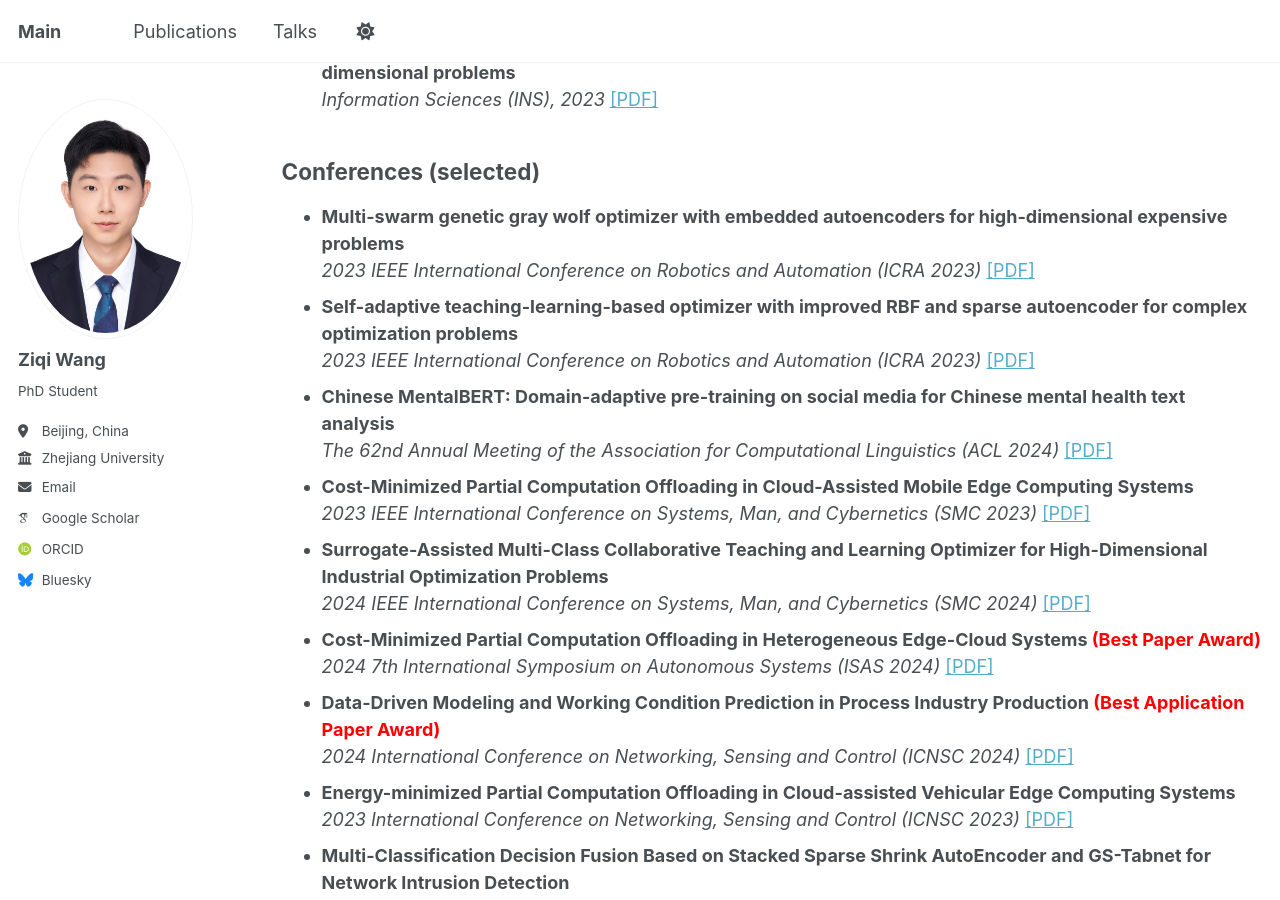
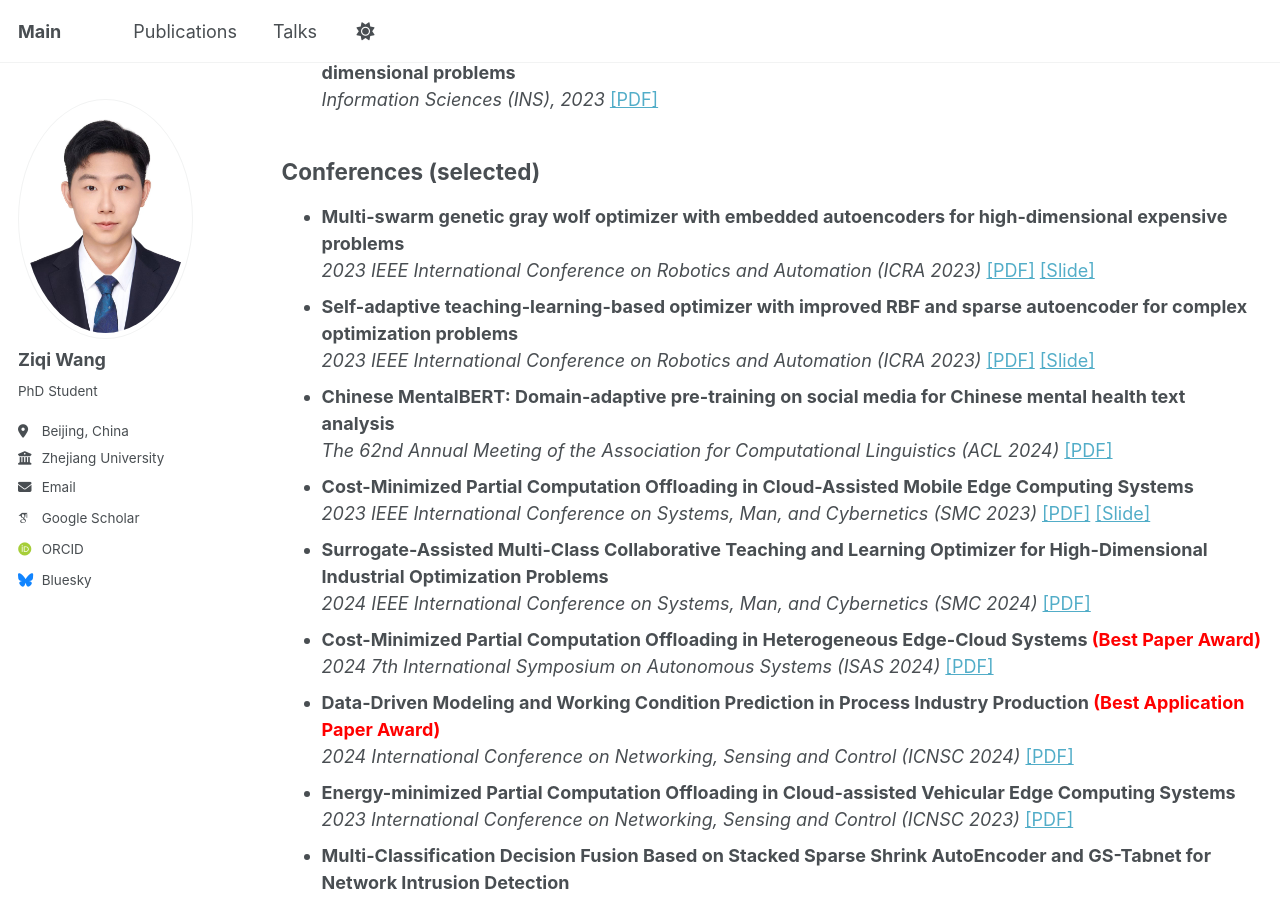
Before and after one commit to ZiqiWang0312/bio, a Jekyll site: the page built from _pages/publications.md, in a window 1280 px wide and 900 px high, scrolled down 689 px. Built offline with Jekyll 4.4.1, drawn with Linux system fonts in a browser that asks for light colours; some web fonts are replaced; a script that is not in the unit is left out.

Commit message:
new files

```diff
--- a/_pages/publications.md
+++ b/_pages/publications.md
@@ -73,12 +73,14 @@ author_profile: true
     <strong>Multi-swarm genetic gray wolf optimizer with embedded autoencoders for high-dimensional expensive problems</strong><br/>
     <em>2023 IEEE International Conference on Robotics and Automation (ICRA 2023)</em>
     <a href="https://ZiqiWang0312.github.io/bio/files/ICRA1.pdf" target="_blank">[PDF]</a>
+    <a href="https://ZiqiWang0312.github.io/bio/files/ICRAslid.pdf" target="_blank">[Slide]</a>
   </li>
 
   <li>
     <strong>Self-adaptive teaching-learning-based optimizer with improved RBF and sparse autoencoder for complex optimization problems</strong><br/>
     <em>2023 IEEE International Conference on Robotics and Automation (ICRA 2023)</em>
     <a href="https://ZiqiWang0312.github.io/bio/files/ICRA2.pdf" target="_blank">[PDF]</a>
+    <a href="https://ZiqiWang0312.github.io/bio/files/ICRAslid1.pdf" target="_blank">[Slide]</a>
   </li>
 
   <li>
@@ -91,6 +93,7 @@ author_profile: true
     <strong>Cost-Minimized Partial Computation Offloading in Cloud-Assisted Mobile Edge Computing Systems</strong><br/>
     <em>2023 IEEE International Conference on Systems, Man, and Cybernetics (SMC 2023)</em>
     <a href="https://ZiqiWang0312.github.io/bio/files/SMC1.pdf" target="_blank">[PDF]</a>
+    <a href="https://ZiqiWang0312.github.io/bio/files/SMC23slid1.pdf" target="_blank">[Slide]</a>
   </li>
 
   <li>
```
Also changed, not shown: 11 other files.
